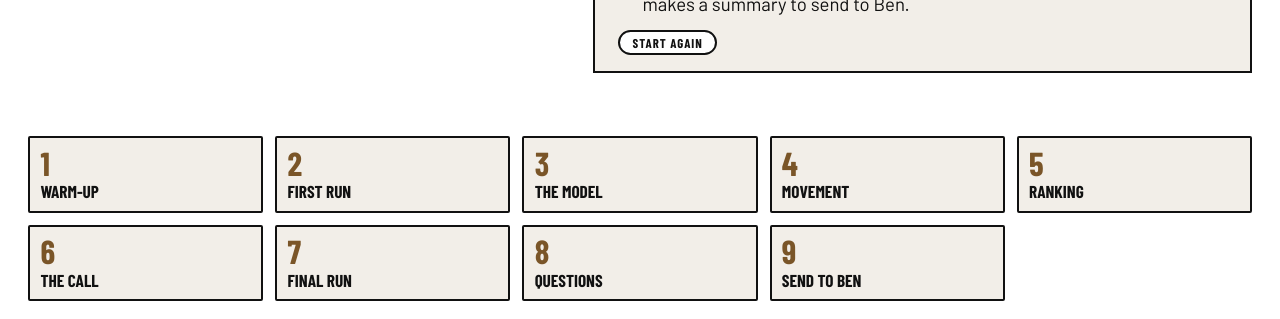
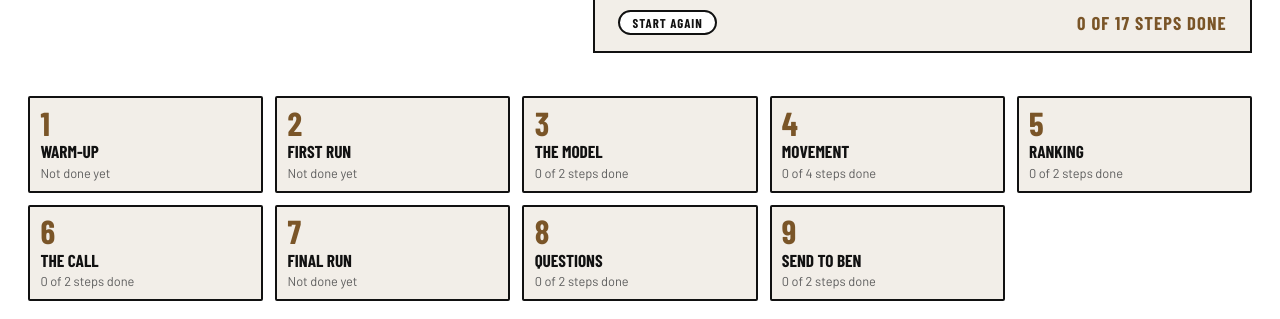
Before and after one commit to BenjiCass/jose-hugo-boss-english, a plain HTML site: page index.html in a window 1280 px wide. Shown: the part 481-800 px from the top of the page. Drawn offline with nearby package versions, Linux system fonts and the light colour scheme; a web font is replaced by a local one.

Commit message:
Shade steps, stages and home tiles as Jose completes them
Step tabs and stage tabs fill when their work is done, home tiles show progress per stage, answered cards change colour, and Stages 2 and 7 get an I've recorded it button so the speaking steps can count as done.

Co-Authored-By: Claude Opus 5.5 <noreply@anthropic.com>
Claude-Session: https://claude.ai/code/session_01PxuiBiyTVZALT5jxqJccUu

```diff
--- a/index.html
+++ b/index.html
@@ -54,6 +54,7 @@ h2{font-family:var(--display);font-weight:800;font-size:var(--fs-h);line-height:
 .pill.go{background:var(--accent);border-color:var(--accent);color:var(--on-accent)}
 .pill.go:hover{background:var(--ink);border-color:var(--ink)}
 .stepbtn[aria-selected="true"],.stepbtn[aria-selected="true"]:hover{background:var(--ink);color:var(--bg);border-color:var(--ink)}
+.stepbtn.done{background:var(--gold-soft)}
 .stepbtn.locked{opacity:.4;cursor:not-allowed}
 .stepbtn.locked:hover{background:var(--bg)}
 
@@ -96,7 +97,12 @@ h2{font-family:var(--display);font-weight:800;font-size:var(--fs-h);line-height:
 .tiles{display:grid;grid-template-columns:repeat(5,minmax(0,1fr));gap:var(--gap)}
 .tile{border:2px solid var(--ink);background:var(--panel);padding:calc(var(--pad) * .8);text-align:left;cursor:pointer;font-family:var(--body);color:var(--ink);border-radius:2px;display:flex;flex-direction:column;gap:4px;min-width:0}
 .tile:hover{background:var(--gold-soft)}
-.tile.done{background:var(--gold-soft)}
+.tile.done{background:var(--gold)}
+.tile .prog{font-size:clamp(.75rem,min(1vw,1.8vh),1.8rem);color:var(--muted);margin-top:auto}
+.tile.done .prog{color:var(--ink)}
+.card.filled{background:var(--gold-soft)}
+.rec[aria-pressed="true"]{background:var(--gold);border-color:var(--ink);color:var(--ink)}
+.progress{font-family:var(--display);font-weight:800;text-transform:uppercase;letter-spacing:.06em;color:var(--accent);margin-left:auto}
 .tile .num{font-family:var(--display);font-weight:800;font-size:clamp(1.4rem,min(2.6vw,4.6vh),5rem);line-height:.9;color:var(--accent)}
 .tile .name{font-family:var(--display);font-weight:700;text-transform:uppercase;font-size:clamp(.85rem,min(1.35vw,2.4vh),2.6rem);line-height:1.05}
 
@@ -252,7 +258,7 @@ h2{font-family:var(--display);font-weight:800;font-size:var(--fs-h);line-height:
           <li>You'll need your phone to record yourself twice, in Stages 2 and 7.</li>
           <li>Your work saves automatically in this browser on this laptop. Stage 9 makes a summary to send to Ben.</li>
         </ol>
-        <div class="again"><button class="pill" id="startAgain">Start again</button><span class="hint" id="againNote"></span></div>
+        <div class="again"><button class="pill" id="startAgain">Start again</button><span class="hint" id="againNote"></span><span class="progress" id="progress"></span></div>
       </div>
     </div>
     <div class="tiles" id="homeTiles"></div>
@@ -282,7 +288,7 @@ h2{font-family:var(--display);font-weight:800;font-size:var(--fs-h);line-height:
     <div class="step" data-name="2 First run">
       <p class="task">Look at the slide for one minute. Then start a voice recording on your phone, press Start, and present it in two minutes. <span>Your audience is the regional director in Germany, who doesn't know Iberia. Keep the recording: you'll send it to Ben.</span></p>
       <div class="slide" data-chart="sell"></div>
-      <div class="stepfoot"><button class="resetlink" data-reset>Reset</button></div>
+      <div class="stepfoot"><button class="pill rec" data-rec aria-pressed="false">I've recorded my first run</button><button class="resetlink" data-reset>Reset</button></div>
     </div>
   </div>
 </section>
@@ -465,7 +471,7 @@ h2{font-family:var(--display);font-weight:800;font-size:var(--fs-h);line-height:
           <button class="pill go" data-box="modelPres" style="align-self:flex-start">Show the model presentation</button>
         </div>
       </div>
-      <div class="stepfoot"><span class="score" data-tickcount></span><button class="resetlink" data-reset>Reset</button></div>
+      <div class="stepfoot"><span class="score" data-tickcount></span><button class="pill rec" data-rec aria-pressed="false">I've recorded my final run</button><button class="resetlink" data-reset>Reset</button></div>
     </div>
   </div>
 </section>
@@ -615,7 +621,7 @@ h2{font-family:var(--display);font-weight:800;font-size:var(--fs-h);line-height:
   var KEY='jose-one-slide-selfstudy-v1';
   var S={};
   try{S=JSON.parse(localStorage.getItem(KEY))||{}}catch(e){S={}}
-  ['inputs','choices','texts','ticks','picks','match','sort','checked','scores','gates','stagesDone'].forEach(function(k){if(!S[k])S[k]={}});
+  ['inputs','choices','texts','ticks','picks','match','sort','checked','scores','gates','rec','sent'].forEach(function(k){if(!S[k])S[k]={}});
   function save(){try{localStorage.setItem(KEY,JSON.stringify(S))}catch(e){}}
 
   var BANKS={
@@ -699,6 +705,7 @@ h2{font-family:var(--display);font-weight:800;font-size:var(--fs-h);line-height:
     var sc=step.querySelector('[data-score]');if(sc)sc.textContent='';
     var sk=step.querySelector('[data-showkey]');if(sk)sk.hidden=true;
     delete S.checked[stepKey(step)];
+    if(homeTiles.children.length)markDone();
   }
   function checkTyped(step){
     var items=typedItems(step),r=0;
@@ -826,8 +833,15 @@ h2{font-family:var(--display);font-weight:800;font-size:var(--fs-h);line-height:
     step.querySelectorAll('[data-model]').forEach(function(m){m.hidden=!open});
   }
   document.querySelectorAll('[data-gatestep]').forEach(function(step){
-    step.querySelector('[data-gate]').addEventListener('click',function(){S.gates[stepKey(step)]=true;save();refreshGate(step)});
+    step.querySelector('[data-gate]').addEventListener('click',function(){S.gates[stepKey(step)]=true;save();refreshGate(step);markDone()});
     refreshGate(step);
+  });
+
+  // ---------- Recording confirmations ----------
+  document.querySelectorAll('[data-rec]').forEach(function(b){
+    var st=scopeOf(b),k=stepKey(st);
+    b.setAttribute('aria-pressed',S.rec[k]?'true':'false');
+    b.addEventListener('click',function(){S.rec[k]=!S.rec[k];b.setAttribute('aria-pressed',S.rec[k]?'true':'false');save();markDone()});
   });
 
   // ---------- Step reset ----------
@@ -839,7 +853,8 @@ h2{font-family:var(--display);font-weight:800;font-size:var(--fs-h);line-height:
       step.querySelectorAll('textarea').forEach(function(t){t.value='';delete S.texts[t.dataset.sid]});
       step.querySelectorAll('.tick').forEach(function(t){t.classList.remove('on');delete S.ticks[t.dataset.sid]});
       step.querySelectorAll('.pick').forEach(function(p){p.classList.remove('on');delete S.picks[p.dataset.sid]});
-      delete S.gates[stepKey(step)];delete S.scores[stepKey(step)];
+      delete S.gates[stepKey(step)];delete S.scores[stepKey(step)];delete S.rec[stepKey(step)];
+      step.querySelectorAll('[data-rec]').forEach(function(b){b.setAttribute('aria-pressed','false')});
       clearMarks(step);
       if(step._reset)step._reset();
       if(step.hasAttribute('data-typed'))refreshTyped(step);
@@ -879,7 +894,7 @@ h2{font-family:var(--display);font-weight:800;font-size:var(--fs-h);line-height:
     if(i>0){var t=document.createElement('span');t.className='t';t.textContent=s.dataset.title;b.appendChild(t)}
     b.addEventListener('click',function(){show(i);b.blur()});tabs.appendChild(b);
     if(i>0){var tile=document.createElement('button');tile.type='button';tile.className='tile';tile.dataset.stage=i;
-      tile.innerHTML='<span class="num"></span><span class="name"></span>';
+      tile.innerHTML='<span class="num"></span><span class="name"></span><span class="prog"></span>';
       tile.querySelector('.num').textContent=s.dataset.num;tile.querySelector('.name').textContent=s.dataset.title;
       tile.addEventListener('click',function(){show(i)});homeTiles.appendChild(tile)}
     var btns=s.querySelectorAll('.stepbtn'),steps=s.querySelectorAll('.step');
@@ -897,23 +912,33 @@ h2{font-family:var(--display);font-weight:800;font-size:var(--fs-h);line-height:
       b.classList.toggle('locked',!open);b.title=open?'':'Check '+s.dataset.num+'.'+b.dataset.after+' first';
     });
   }
-  function stageDone(s){
-    var steps=[].slice.call(s.querySelectorAll('.step'));if(!steps.length)return false;
-    return steps.every(function(st){
-      var k=stepKey(st);
-      if(st.hasAttribute('data-typed')||st.hasAttribute('data-sort')||st.hasAttribute('data-matchstep'))return !!S.checked[k];
-      var ta=[].slice.call(st.querySelectorAll('textarea'));if(ta.length)return ta.some(function(t){return t.value.trim()});
-      if(st.querySelector('.tick'))return !!st.querySelector('.tick.on');
-      return !!S.stagesDone[stages.indexOf(s)];
-    });
+  function stepDone(st){
+    var k=stepKey(st);
+    if(st.hasAttribute('data-typed')||st.hasAttribute('data-sort')||st.hasAttribute('data-matchstep'))return !!S.checked[k];
+    if(st.querySelector('#summary'))return !!S.sent.done;
+    var ta=[].slice.call(st.querySelectorAll('textarea')),tOk=ta.every(function(t){return t.value.trim()});
+    if(st.hasAttribute('data-gatestep'))return tOk&&!!S.gates[k];
+    var pk=st.querySelector('[data-pick]');if(pk&&st.querySelectorAll('.pick.on').length<+pk.dataset.pick)return false;
+    var rec=st.querySelector('[data-rec]');if(rec&&!S.rec[k])return false;
+    if(rec&&st.querySelector('.tick')&&!st.querySelector('.tick.on'))return false;
+    return ta.length?tOk:!!rec;
   }
   function markDone(){
-    stages.forEach(function(s,i){if(i===0)return;var d=stageDone(s);
-      tabs.children[i].classList.toggle('done',d&&i!==current);
-      var tile=homeTiles.querySelector('[data-stage="'+i+'"]');if(tile)tile.classList.toggle('done',d)});
+    var total=0,done=0;
+    document.querySelectorAll('textarea').forEach(function(t){var c=t.closest('.card');if(c)c.classList.toggle('filled',!!t.value.trim())});
+    stages.forEach(function(s,i){if(i===0)return;
+      var steps=[].slice.call(s.querySelectorAll('.step')),n=0;
+      steps.forEach(function(st){var d=stepDone(st);if(d)n++;
+        var b=s.querySelector('.stepbtn[data-step="'+st.dataset.step+'"]');if(b)b.classList.toggle('done',d)});
+      total+=steps.length;done+=n;
+      var all=n===steps.length;
+      tabs.children[i].classList.toggle('done',all);
+      var tile=homeTiles.querySelector('[data-stage="'+i+'"]');
+      if(tile){tile.classList.toggle('done',all);tile.querySelector('.prog').textContent=all?'Done':(steps.length>1?n+' of '+steps.length+' steps done':'Not done yet')}
+    });
+    var pr=document.getElementById('progress');if(pr)pr.textContent=done+' of '+total+' steps done';
   }
   function show(i){
-    if(current>0&&stages[current].querySelector('[data-chart]')&&!stages[current].querySelector('textarea,.tick'))S.stagesDone[current]=true;
     current=Math.max(0,Math.min(stages.length-1,i));
     stages.forEach(function(s,j){s.hidden=j!==current});
     [].forEach.call(tabs.children,function(t,j){t.setAttribute('aria-selected',j===current?'true':'false')});
@@ -946,7 +971,7 @@ h2{font-family:var(--display);font-weight:800;font-size:var(--fs-h);line-height:
         var ticks=st.querySelectorAll('.tick');
         if(ticks.length){block.push('Checklist after listening back: '+st.querySelectorAll('.tick.on').length+' of '+ticks.length);
           [].forEach.call(ticks,function(t){block.push((t.classList.contains('on')?'[x] ':'[ ] ')+t.textContent)})}
-        if(st.querySelector('[data-chart]')&&!ticks.length)block.push('Recording: send your voice memo');
+        if(st.querySelector('[data-rec]'))block.push('Recording: '+(S.rec[k]?'done, voice memo to send':'not done yet'));
         if(!block.length)block.push('Not done yet');
         lines.push(name.toUpperCase());block.forEach(function(b){lines.push(b)});lines.push('');
       });
@@ -958,11 +983,13 @@ h2{font-family:var(--display);font-weight:800;font-size:var(--fs-h);line-height:
     buildSummary();var txt=document.getElementById('summary').textContent,msg=document.getElementById('copied');
     function fallback(){var r=document.createRange();r.selectNodeContents(document.getElementById('summary'));var sel=window.getSelection();sel.removeAllRanges();sel.addRange(r);msg.textContent='Selected. Press Cmd+C or Ctrl+C to copy.'}
     if(navigator.clipboard&&navigator.clipboard.writeText){navigator.clipboard.writeText(txt).then(function(){msg.textContent='Copied. Paste it into WhatsApp or an email to Ben.'},fallback)}else fallback();
+    S.sent.done=true;save();markDone();
   });
   document.getElementById('dl').addEventListener('click',function(){
     buildSummary();var blob=new Blob([document.getElementById('summary').textContent],{type:'text/plain'});
     var a=document.createElement('a');a.href=URL.createObjectURL(blob);a.download='Jose one-slide update answers.txt';document.body.appendChild(a);a.click();
     setTimeout(function(){URL.revokeObjectURL(a.href);a.remove()},500);
+    S.sent.done=true;save();markDone();
   });
 
   // ---------- Start again (two taps) ----------
```
